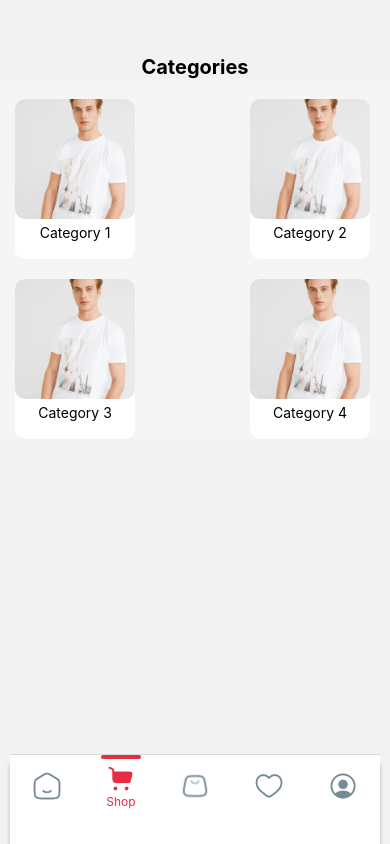
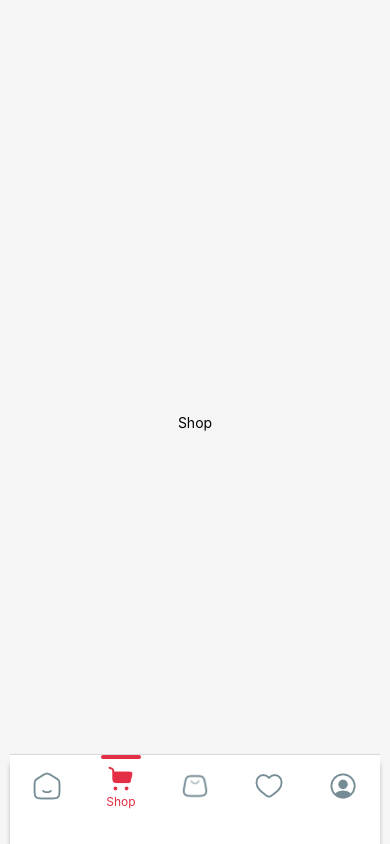
Before and after one commit to mukeshkumhar/React-Native-Multi-Vendor, a React Native app: screen /Shop in a window 390 px wide. Built offline with nearby package versions, Linux system fonts and the light colour scheme.

Commit message:
Refactor Shop screen to simplify layout and remove unused category components

```diff
--- a/screens/bottom.tabs.screen/Shop.js
+++ b/screens/bottom.tabs.screen/Shop.js
@@ -1,97 +1,21 @@
-import { StyleSheet, Text, View, Image, TouchableOpacity, SafeAreaView,ScrollView } from 'react-native'
+import { StyleSheet, Text, View } from 'react-native'
 import React from 'react'
 
-
-const categories = [
-    {
-        id: 1,
-        image: require('../../assets/images/photo1.png'),
-        title: 'Category 1',
-    },
-    {
-        id: 2,
-        image: require('../../assets/images/photo1.png'),
-        title: 'Category 2',
-    },
-    {
-        id: 3,
-        image: require('../../assets/images/photo1.png'),
-        title: 'Category 3',
-    },
-    {
-        id: 4,
-        image: require('../../assets/images/photo1.png'),
-        title: 'Category 4',
-    },
-];
-
-const CategoryCard = ({ image, title }) => (
-    <TouchableOpacity style={styles.categoryCard}>
-        <Image source={image} style={styles.categoryImage} />
-        <Text style={styles.categoryTitle}>{title}</Text>
-    </TouchableOpacity>
-);
 const Shop = () => {
     return (
-        <SafeAreaView>
-            <ScrollView>
-                <View style={styles.mainContainer}>
-                    <View style={styles.header}><Text style={styles.headerText}>Categories</Text></View>
-                    <View style={styles.container}>
-
-                        {categories.map((category) => (
-                            <CategoryCard key={category.id} image={category.image} title={category.title} />
-                        ))}
-                    </View>
-                </View>
-            </ScrollView>
-        </SafeAreaView>
+        <View style={styles.container}>
+            <Text>Shop</Text>
+        </View>
     )
 }
 
 export default Shop
 
 const styles = StyleSheet.create({
-    mainContainer: {
-        marginTop: 50,
-    },
-    header: {
-        marginTop: 5,
+    container: {
+        flex: 1,
         justifyContent: 'center',
         alignItems: 'center',
-
-    },
-    headerText: {
-        fontSize: 20,
-        fontWeight: 'bold',
-    },
-    container: {
-        flexDirection: 'row',
-        flexWrap: 'wrap',
-        justifyContent: 'space-between',
-        paddingHorizontal: 15,
         backgroundColor: '#F5F5F5',
-    },
-    categoryCard: {
-        width: 120,
-        height: 160,
-        marginTop: 20,
-        marginBottom: 0,
-        marginRight: 5,
-        alignItems: 'center',
-        padding: 0,
-        backgroundColor: 'white',
-        borderRadius: 10,
-    },
-    categoryImage: {
-        width: 120,
-        height: 120,
-        borderRadius: 10,
-    },
-    categoryTitle: {
-        textAlign: 'center',
-        marginTop: 5,
-        marginBottom: 10,
-    },
-
+    }
 })
```
